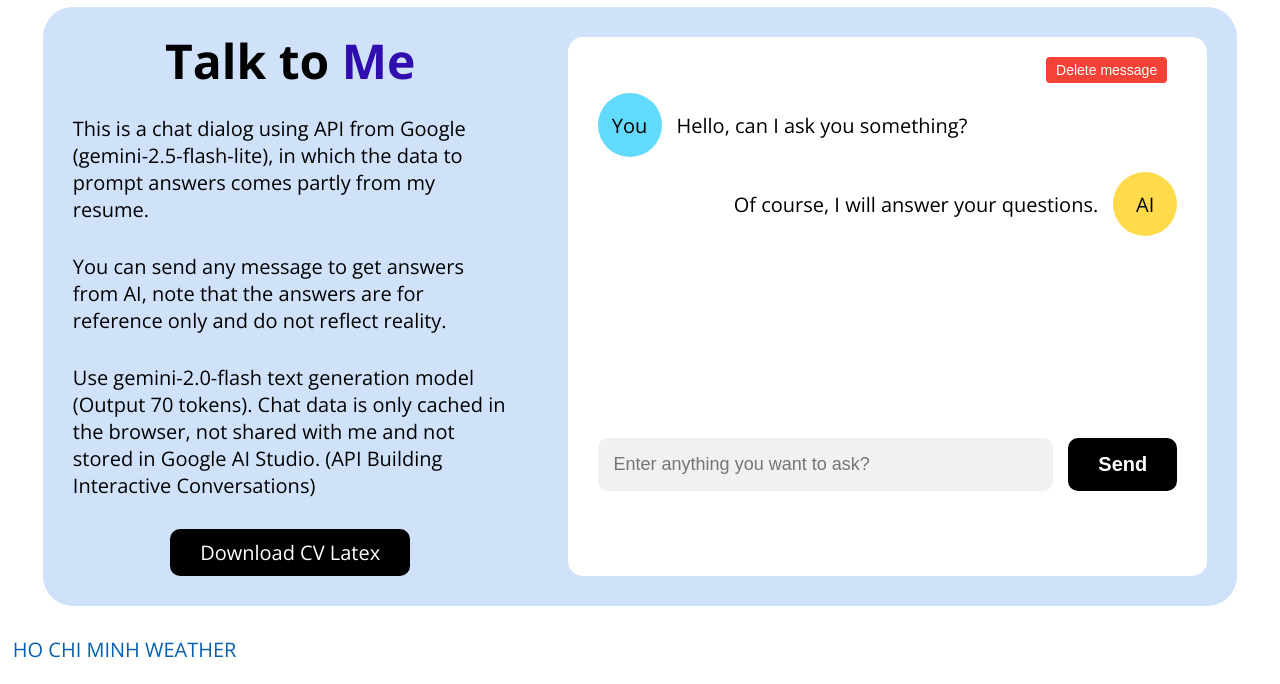
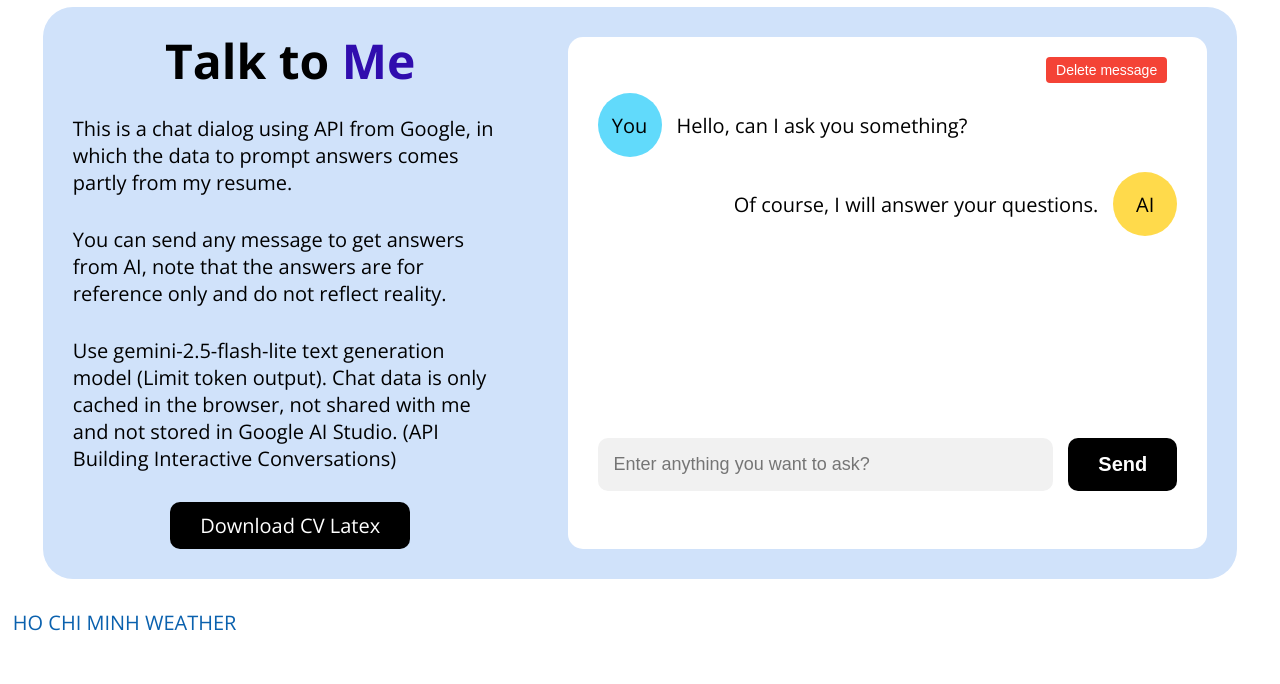
Before and after one commit to Canon-D2/portfolio-cv, a plain HTML site: page index.html in a window 1280 px wide. Shown: the part 4414-5098 px from the top of the page. Drawn offline with nearby package versions, Linux system fonts and the light colour scheme; a script that the page names is missing.

Commit message:
fix/content-model

```diff
--- a/index.html
+++ b/index.html
@@ -360,9 +360,9 @@
 			<div class="chatbot-blue">
 			  <div class="chat-info">
 				<h2 class="chatbox-title">Talk to <span class="highlight">Me</span></h2>
-				<p>This is a chat dialog using API from Google (gemini-2.5-flash-lite), in which the data to prompt answers comes partly from my resume.</p>
+				<p>This is a chat dialog using API from Google, in which the data to prompt answers comes partly from my resume.</p>
 				<p>You can send any message to get answers from AI, note that the answers are for reference only and do not reflect reality.</p>
-				<p>Use gemini-2.0-flash text generation model (Output 70 tokens). Chat data is only cached in the browser, not shared with me and not stored in Google AI Studio. (API Building Interactive Conversations)</p>
+				<p>Use gemini-2.5-flash-lite text generation model (Limit token output). Chat data is only cached in the browser, not shared with me and not stored in Google AI Studio. (API Building Interactive Conversations)</p>
 				<div style="text-align: center">
 				  <a href="https://www.overleaf.com/read/fqcwncdnrdsm#4c3f31" target="_blank" class="button black">Download CV Latex</a>
 				</div>
```
